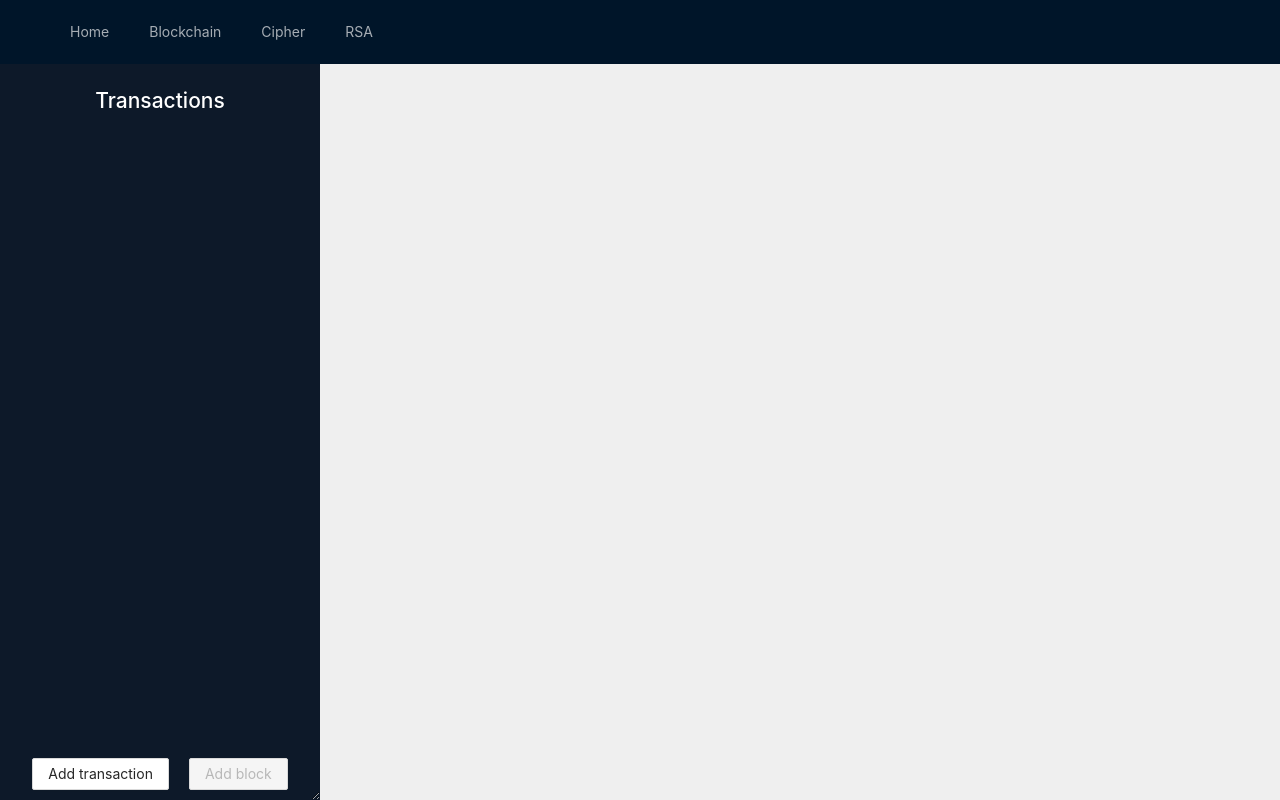
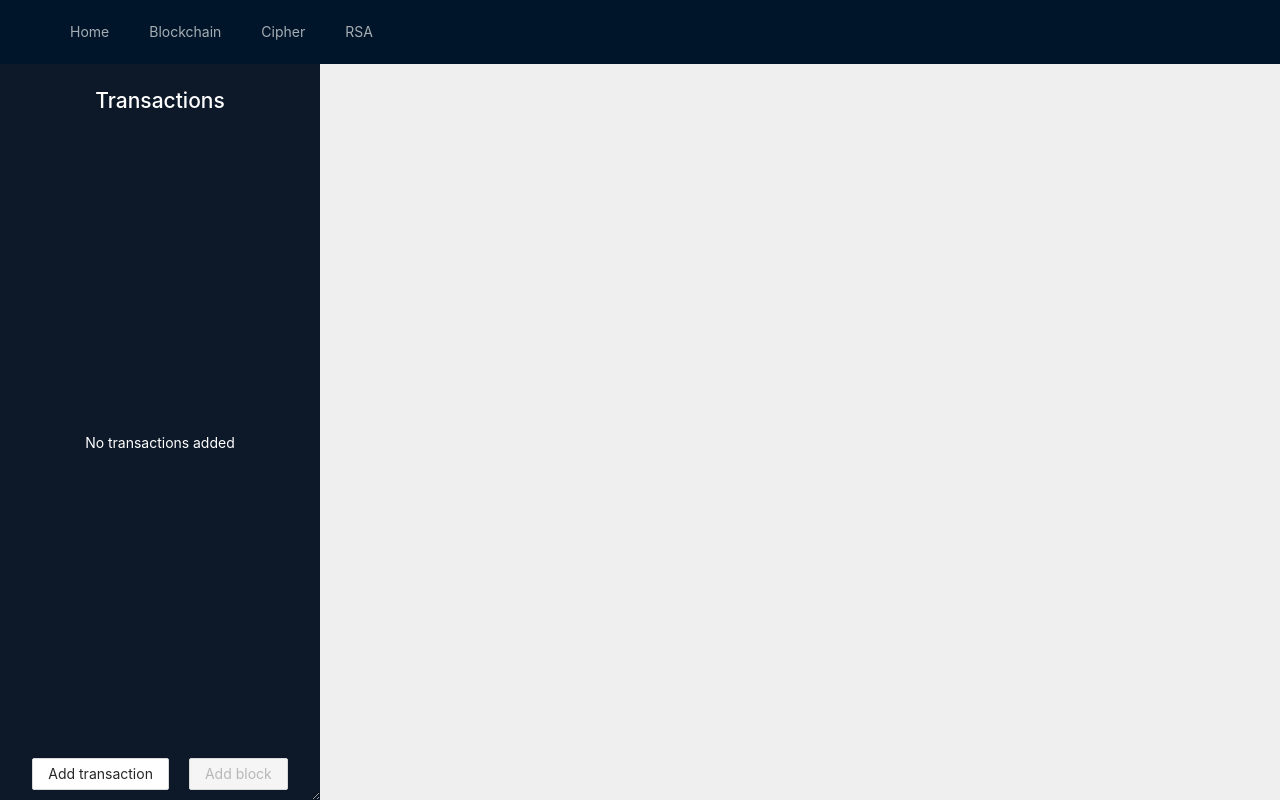
Before and after one commit to MrOttimista/security-visualization, a React (Create React App) app: page /blockChain in a window 1280 px wide. Built offline with nearby package versions, Linux system fonts and the light colour scheme.

Commit message:
add: empty transactions placeholder

```diff
--- a/src/components/BlockChain/Transactions/index.jsx
+++ b/src/components/BlockChain/Transactions/index.jsx
@@ -24,13 +24,21 @@ const Transactions = ({addBlock = () => {}}) => {
   return (
     <div className={styles.container}>
       <h1>Transactions</h1>
+
+      {/* render area for transactions */}
       <div ref={scrollableDivRef} className={styles['transactions-list']}>
-        {transactionsList.map((transaction, index) => (
-          <React.Fragment key={index}>
-            <TransactionTile transaction={transaction}></TransactionTile>
-          </React.Fragment>
-        ))}
+        {transactionsList.length === 0 ? (
+          <div className={styles['no-transactions']}>No transactions added</div>
+        ) : (
+          transactionsList.map((transaction, index) => (
+            <React.Fragment key={index}>
+              <TransactionTile transaction={transaction}></TransactionTile>
+            </React.Fragment>
+          ))
+        )}
       </div>
+
+      {/* option buttons */}
       <Row>
         {/* TODO: add proper transaction */}
         <Button style={{margin: '10px'}} onClick={() => addTransaction({})}>
--- a/src/components/BlockChain/Transactions/transactions.module.css
+++ b/src/components/BlockChain/Transactions/transactions.module.css
@@ -27,6 +27,16 @@
   scroll-behavior: smooth;
 }
 
+.no-transactions {
+  display: flex;
+  align-items: center;
+  justify-content: center;
+  height: 100%;
+  width: 100%;
+  color: white;
+  text-align: center;
+}
+
 .transactions-list::-webkit-scrollbar {
   width: 10px;
 }
```
